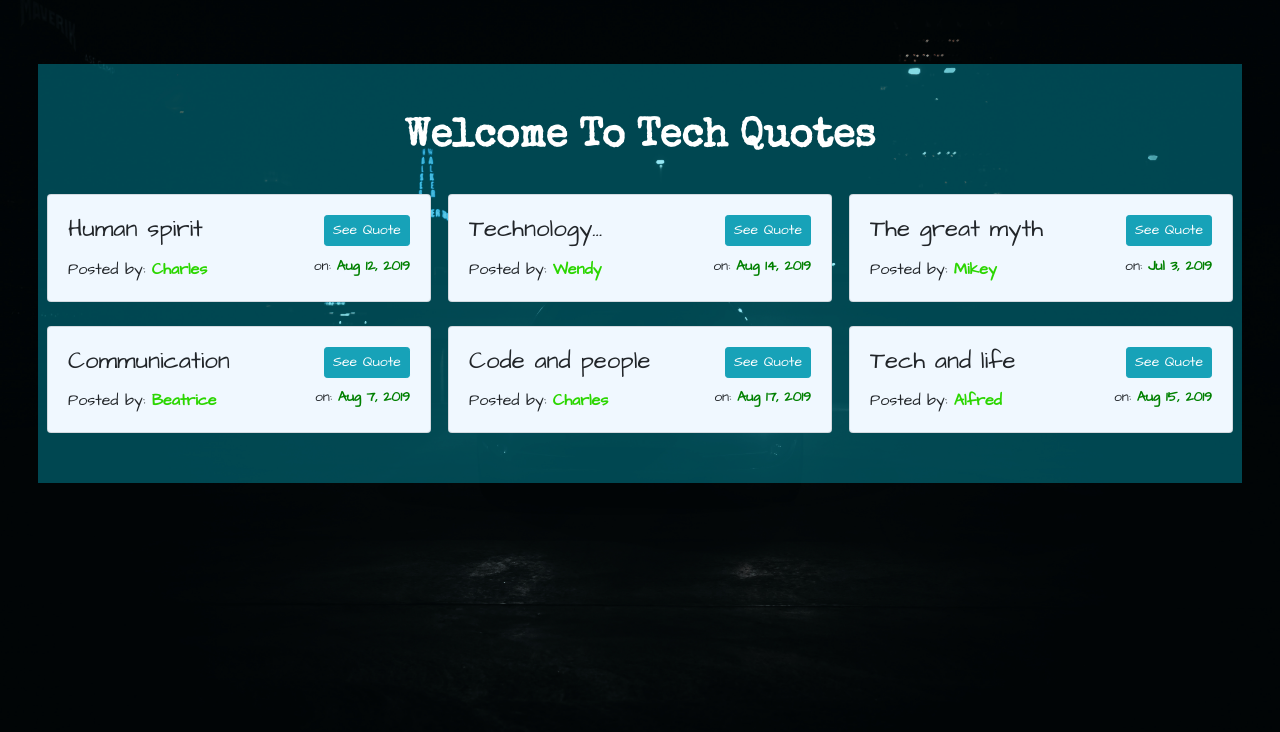
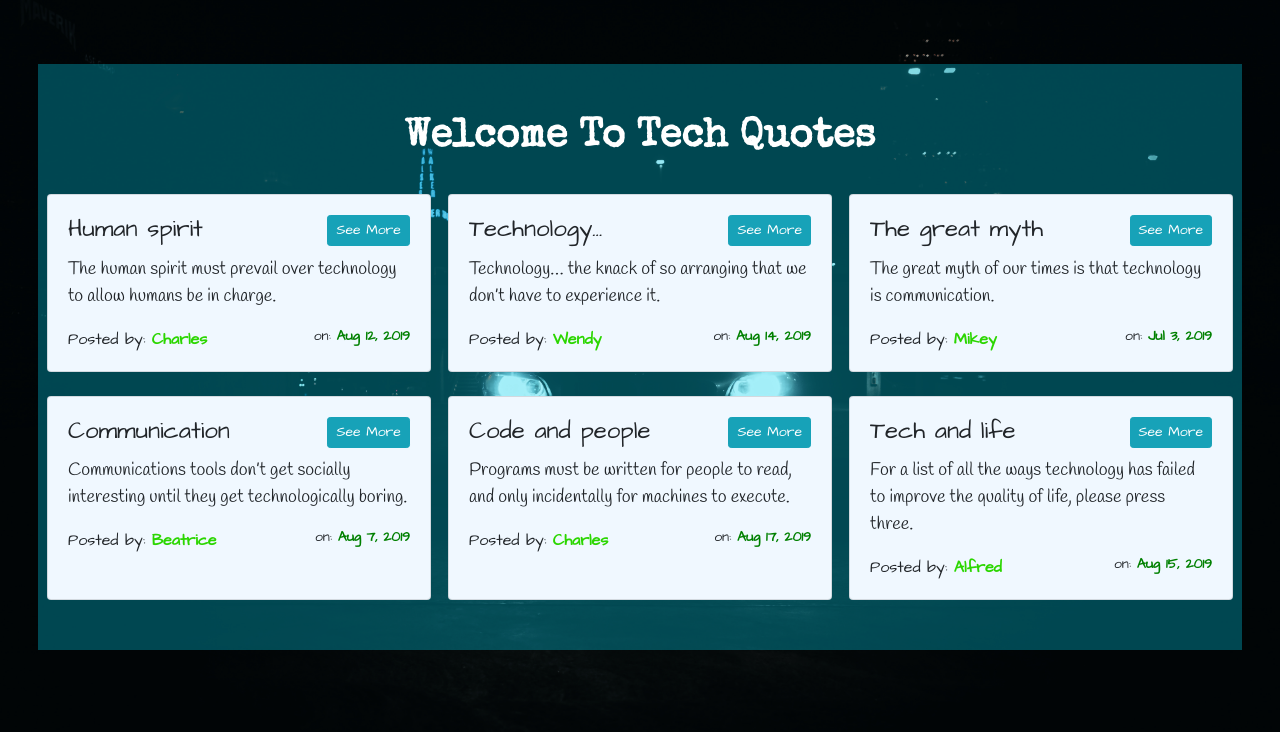
Before and after one commit to Owiti-Charles/Quotes-app, an Angular app: page / in a window 1280 px wide. Shown: the top 732 px of the page. Built offline with nearby package versions, Linux system fonts and the light colour scheme; a web font is replaced by a local one.

Commit message:
display total number of likes and dislikes

```diff
--- a/src/app/quote-details/quote-details.component.css
+++ b/src/app/quote-details/quote-details.component.css
@@ -23,11 +23,6 @@ hr{
   margin-top: 5%;
   margin-bottom: 10%;
 }
-.card-text{
-  font-family: 'Handlee', cursive;
-  font-weight: 570;
-  font-size: 18px;
-}
 #when{
   float:right;
   font-family: 'Handlee', cursive;
--- a/src/app/quote-details/quote-details.component.html
+++ b/src/app/quote-details/quote-details.component.html
@@ -1,7 +1,6 @@
-<p class="card-text" id="param">{{quoty.quote}}</p>
 <h6 class="card-subtitle mb-2 text-muted"> - {{quoty.author}} <span id="when">Posted: {{quoty.datePosted|datePipe}} days ago.</span> </h6>
 <div class="container-fluid" id="buttons">
-  <button class="btn btn-sm btn-success"><i class="fa fa-thumbs-up" id="like"></i></button>
-<button class="btn btn-sm hate" id="hate"><i class="fa fa-thumbs-down" id="dislike"></i></button>
+  <button class="btn btn-sm btn-success">{{quoty.likes}} <i class="fa fa-thumbs-up" id="like"></i></button>
+<button class="btn btn-sm hate" id="hate">{{quoty.dislikes}} <i class="fa fa-thumbs-down" id="dislike"></i></button>
 <button class="btn btn-sm btn-danger" id="del" (click)='deleteQuote(true)'><i class="fa fa-trash" id="delete"></i></button>
 </div>
--- a/src/app/quote.ts
+++ b/src/app/quote.ts
@@ -2,7 +2,7 @@ import { ɵBrowserPlatformLocation } from '@angular/platform-browser';
 
 export class Quote {
   showInfo: boolean;
-  constructor(public id:number,public name:string,public title:string,public quote:string,public author:string, public datePosted: Date,){
+  constructor(public id:number,public name:string,public title:string,public quote:string,public author:string, public datePosted: Date,public likes:number, public dislikes:number){
       this.showInfo=false;
     }
 }
--- a/src/app/quotes/quotes.component.css
+++ b/src/app/quotes/quotes.component.css
@@ -46,3 +46,8 @@ span{
   color: green;
   font-weight: 700;
 }
+.card-text{
+  font-family: 'Handlee', cursive;
+  font-weight: 570;
+  font-size: 18px;
+}
--- a/src/app/quotes/quotes.component.html
+++ b/src/app/quotes/quotes.component.html
@@ -5,7 +5,8 @@
   <div class="all-cards">
     <div *ngFor="let quote of quotes let i= index" class="card" style="width: 24rem;"  >
       <div class="card-body">
-        <h4 class="card-title">{{quote.title}}<button (click)='displayInfo(i)' class="btn btn-info btn-sm" id="quotes-button" >See Quote</button></h4>
+        <h4 class="card-title">{{quote.title}}<button (click)='displayInfo(i)' class="btn btn-info btn-sm" id="quotes-button" >See More</button></h4>
+        <p class="card-text" id="param">{{quote.quote}}</p>
         <app-quote-details *ngIf='quote.showInfo' bind-quoty='quote' (isRead)='quoteDelete($event,i)'></app-quote-details>
         <span class="card-subtitle mb-2">Posted by: <span id="name">{{quote.name}}</span><span id="date">on: <span id="datecolor">{{quote.datePosted|date}}</span></span></span>
 
--- a/src/app/quotes/quotes.component.ts
+++ b/src/app/quotes/quotes.component.ts
@@ -9,12 +9,12 @@ import { Quote } from '../quote';
 export class QuotesComponent implements OnInit {
   title = 'welcome to tech quotes';
   quotes:Quote[] = [
-    new Quote (1,'Charles','Human spirit','The human spirit must prevail over technology.','Albert Einstein', new Date(2019,7,12)),
-    new Quote (2,'Wendy','Technology…','Technology… the knack of so arranging  that we don’t have to experience it.','Max Frisch',new Date(2019,7,14)),
-    new Quote (3,'Mikey','The great myth','The great myth of our times is that technology is communication.','Libby Larsen',new Date(2019,6,3)),
-    new Quote (4,'Beatrice','Communication','Communications tools don’t get socially interesting until they get technologically boring.','Clay Shirky',new Date(2019,7,7)),
-    new Quote (5,'Charles','Code and people','Programs must be written for people to read, and only incidentally for machines to execute.','Harold Abelson',new Date(2019,7,17)),
-    new Quote (6,'Alfred','Tech and life','For a list of all the ways technology has failed to improve the quality of life, please press three.','Alice Kahn',new Date(2019,7,15)),
+    new Quote (1,'Charles','Human spirit','The human spirit must prevail over technology to allow humans be in charge.','Albert Einstein', new Date(2019,7,12),0,0),
+    new Quote (2,'Wendy','Technology…','Technology… the knack of so arranging  that we don’t have to experience it.','Max Frisch',new Date(2019,7,14),0,0),
+    new Quote (3,'Mikey','The great myth','The great myth of our times is that technology is communication.','Libby Larsen',new Date(2019,6,3),0,0),
+    new Quote (4,'Beatrice','Communication','Communications tools don’t get socially interesting until they get technologically boring.','Clay Shirky',new Date(2019,7,7),0,0),
+    new Quote (5,'Charles','Code and people','Programs must be written for people to read, and only incidentally for machines to execute.','Harold Abelson',new Date(2019,7,17),0,0),
+    new Quote (6,'Alfred','Tech and life','For a list of all the ways technology has failed to improve the quality of life, please press three.','Alice Kahn',new Date(2019,7,15),0,0),
   ];
   quoteDelete(isRead, index){
     if (isRead) {
```
